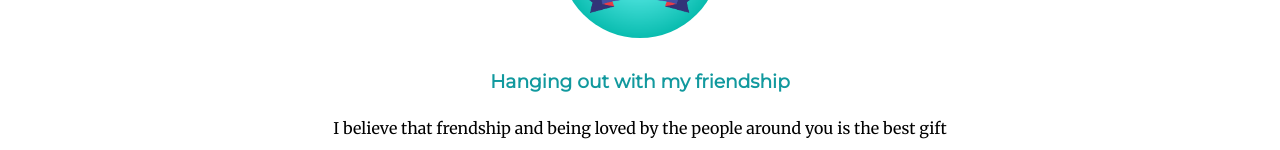
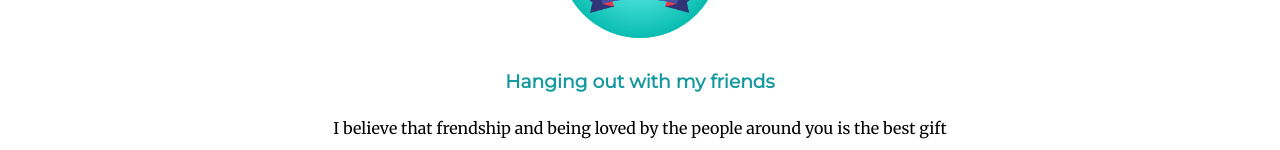
Before and after one commit to WalidAL-Kassar/Assignments, a plain HTML site: page second website/index.html in a window 1280 px wide. Shown: the part 1688-1838 px from the top of the page. Drawn offline with Linux system fonts and the light colour scheme.

Commit message:
Update index.html

```diff
--- a/second website/index.html
+++ b/second website/index.html
@@ -32,7 +32,7 @@
                 </div>
                 <div class="skill-row">
                     <img src="friendship.png" alt="friendship" class="friendship-img">
-                    <h3>Hanging out with my friendship</h3>
+                    <h3>Hanging out with my friends</h3>
                     <p>I believe that frendship and being loved by the people around you is the best gift God could have ever given us</p>
 
                 </div>
```
